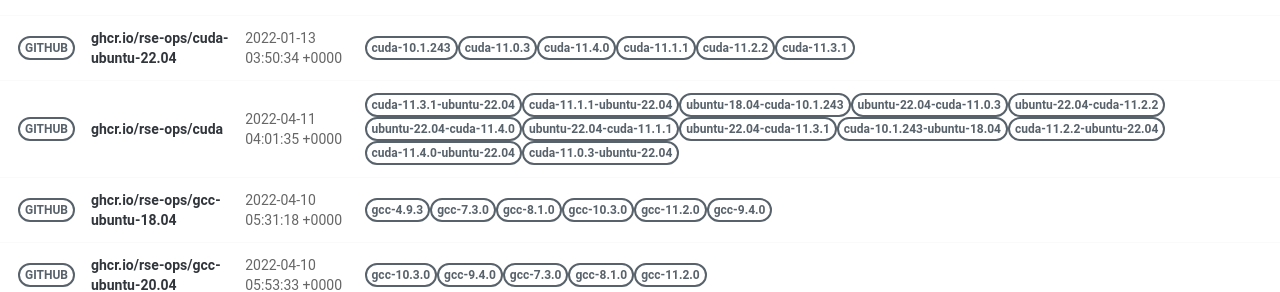
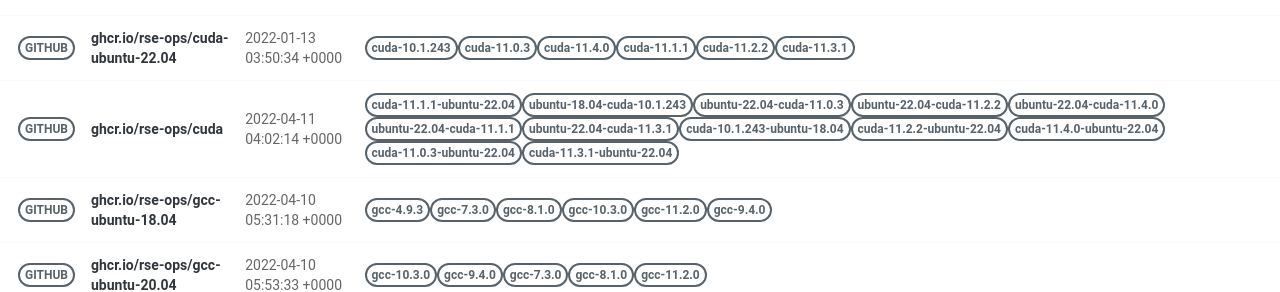
Before and after one commit to rse-ops/docker-images, a Jekyll site: the page built from pages/index.md, in a window 1280 px wide. Shown: the part 414-706 px from the top of the page. Built offline with Jekyll 4.4.1, drawn with Linux system fonts in a browser that asks for light colours; nearby versions of some CDN libraries; part of the change alters nothing that is shown.

Commit message:
Automated push to update library 2022-04-11

```diff
--- a/_library/ghcr.io-rse-ops-cuda.md
+++ b/_library/ghcr.io-rse-ops-cuda.md
@@ -1,14 +1,11 @@
 ---
 layout: container
 name: ghcr.io/rse-ops/cuda
-updated_at: 2022-04-11 04:01:35.516743
+updated_at: 2022-04-11 04:02:14.246091
 
 
 container_url: https://github.com/orgs/rse-ops/packages/container/package/cuda
 versions:
- - tag: cuda-11.3.1-ubuntu-22.04
-   dockerfile: https://github.com/rse-ops/docker-images/blob/main/ubuntu/cuda/Dockerfile
-   manifest: https://crane.ggcr.dev/manifest/ghcr.io/rse-ops/cuda:cuda-11.3.1-ubuntu-22.04
  - tag: cuda-11.1.1-ubuntu-22.04
    dockerfile: https://github.com/rse-ops/docker-images/blob/main/ubuntu/cuda/Dockerfile
    manifest: https://crane.ggcr.dev/manifest/ghcr.io/rse-ops/cuda:cuda-11.1.1-ubuntu-22.04
@@ -42,5 +39,8 @@ versions:
  - tag: cuda-11.0.3-ubuntu-22.04
    dockerfile: https://github.com/rse-ops/docker-images/blob/main/ubuntu/cuda/Dockerfile
    manifest: https://crane.ggcr.dev/manifest/ghcr.io/rse-ops/cuda:cuda-11.0.3-ubuntu-22.04
+ - tag: cuda-11.3.1-ubuntu-22.04
+   dockerfile: https://github.com/rse-ops/docker-images/blob/main/ubuntu/cuda/Dockerfile
+   manifest: https://crane.ggcr.dev/manifest/ghcr.io/rse-ops/cuda:cuda-11.3.1-ubuntu-22.04
 
 ---
```
